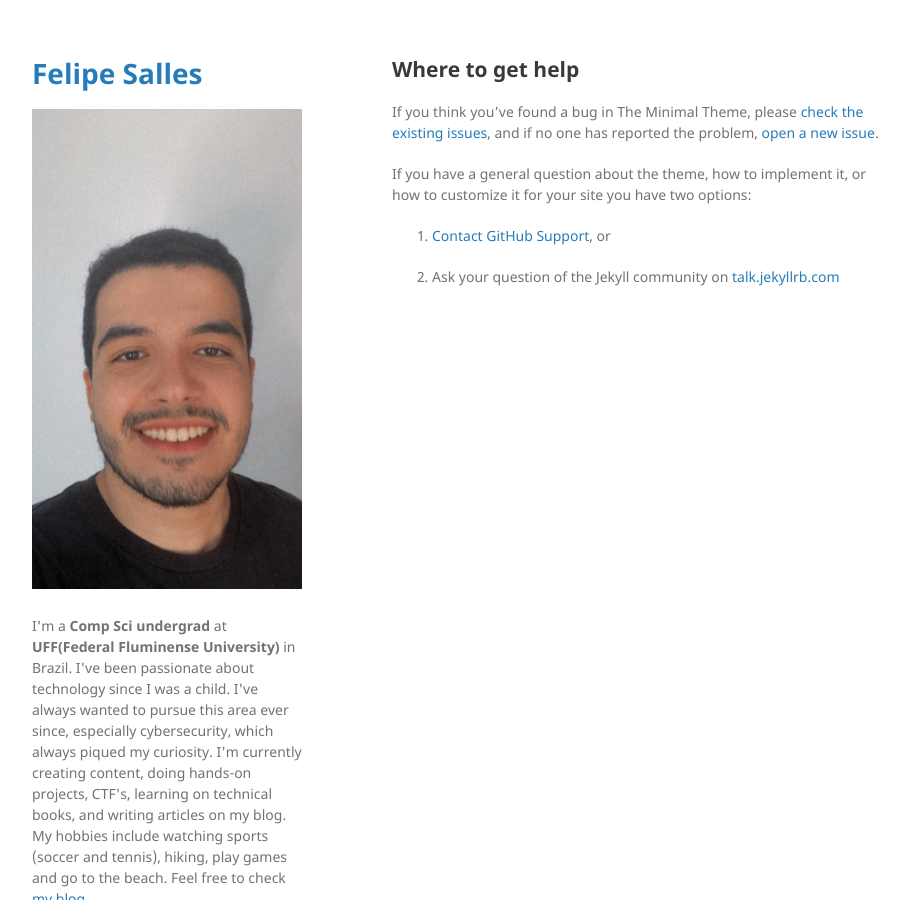
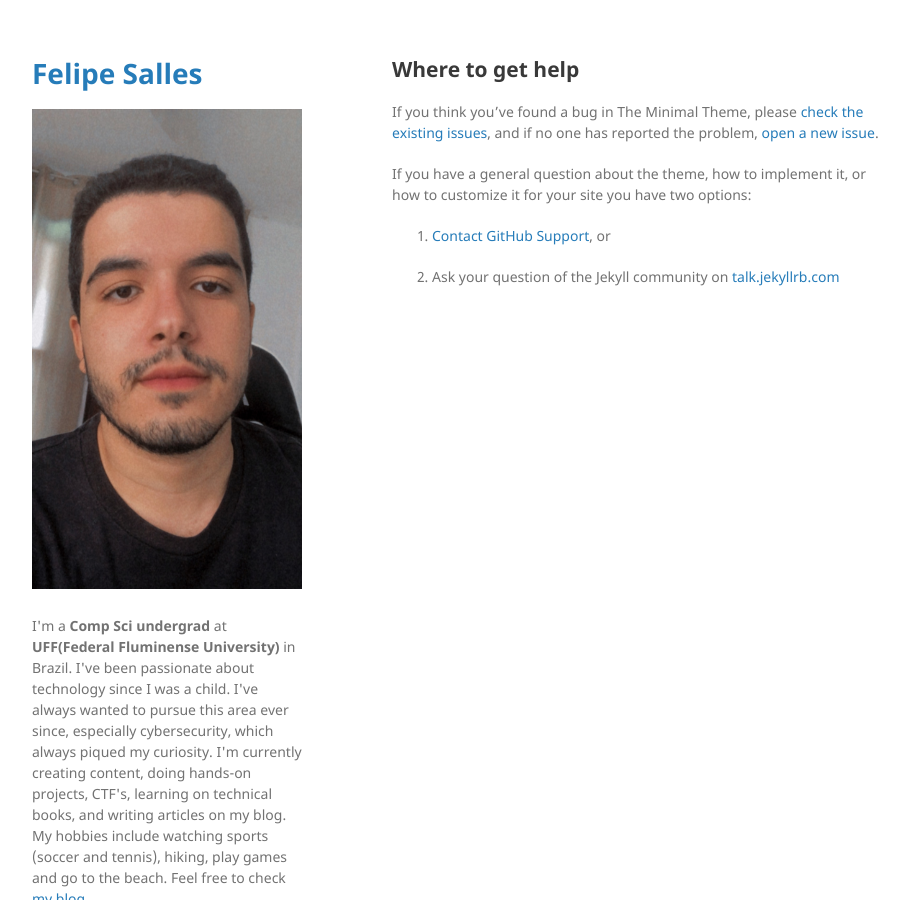
Before and after one commit to felipemsalles/felipemsalles.github.io, a Jekyll site: the page built from docs/SUPPORT.md, in a window 1280 px wide. Shown: the whole page, without its empty margins (178-1086 px from the left). Built offline with Jekyll 4.4.1, drawn with Linux system fonts in a browser that asks for light colours; our own code applies the rules of GitHub Pages for plain Markdown files; the repository's description, which GitHub fills in, is left out.

Commit message:
Update pic

```diff
--- a/_config.yml
+++ b/_config.yml
@@ -1,4 +1,4 @@
 title: Felipe Salles
-logo: /assets/img/2.jpg
+logo: /assets/img/3.jpg
 google_analytics:
 theme: jekyll-theme-minimal
```
